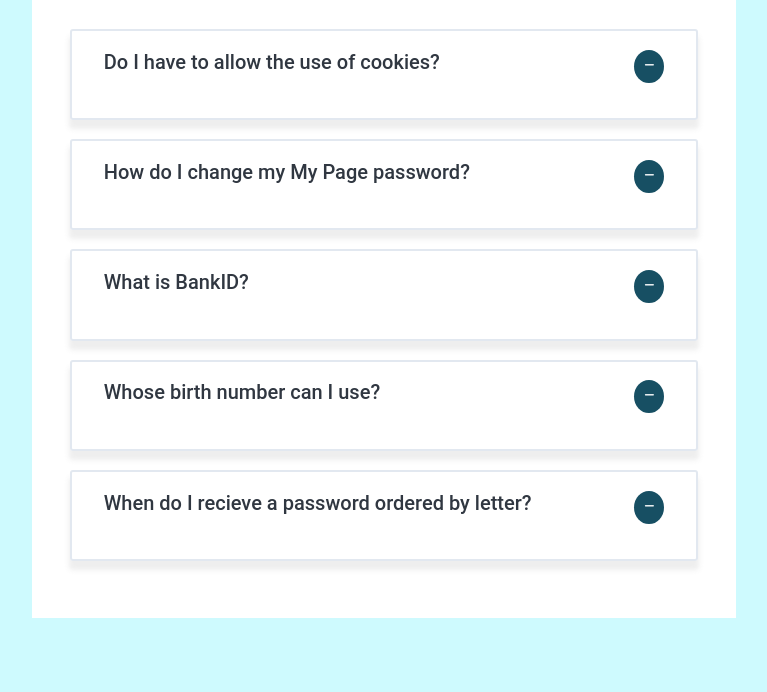
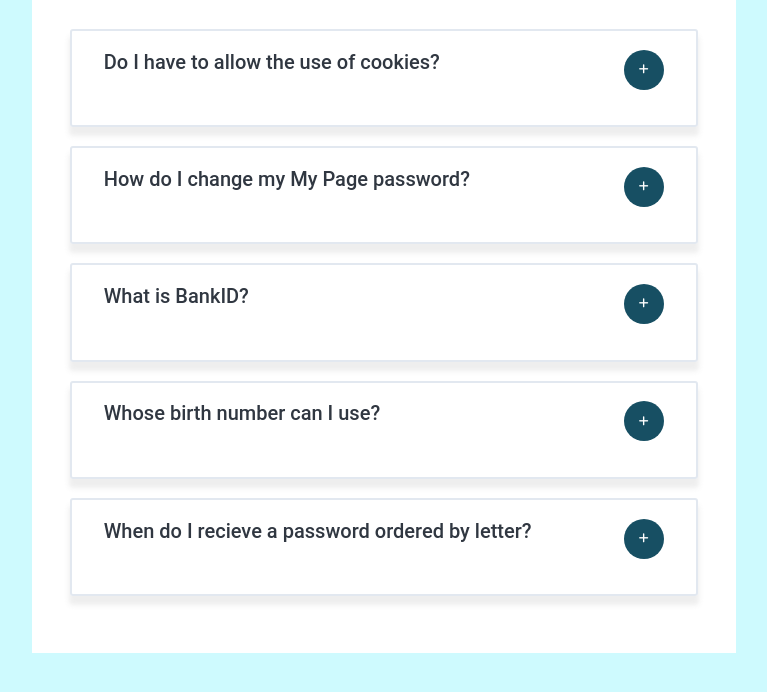
Before and after one commit to bree256/QuestionsApp, a plain HTML site: page index.html in a window 1280 px wide. Shown: the part 162-854 px from the top of the page, without its empty margins (256-1023 px from the left). Drawn offline with Linux system fonts and the light colour scheme.

Commit message:
fixed button sizing

```diff
--- a/index.html
+++ b/index.html
@@ -17,8 +17,8 @@
         <div class="question-answer">
           <div class="question">
             <p>Do I have to allow the use of cookies?</p>
-            <i class="fa-solid fa-minus display-minus"></i>
-            <i class="fa-solid fa-plus display-plus hide"></i>
+            <i class="fa-solid fa-minus display-minus hide"></i>
+            <i class="fa-solid fa-plus display-plus"></i>
           </div>
           <div class="answer">
             <p>
@@ -31,8 +31,8 @@
         <div class="question-answer">
           <div class="question">
             <p>How do I change my My Page password?</p>
-            <i class="fa-solid fa-minus display-minus"></i>
-            <i class="fa-solid fa-plus display-plus hide"></i>
+            <i class="fa-solid fa-minus display-minus hide"></i>
+            <i class="fa-solid fa-plus display-plus"></i>
           </div>
           <div class="answer">
             <p>
@@ -45,8 +45,8 @@
         <div class="question-answer">
           <div class="question">
             <p>What is BankID?</p>
-            <i class="fa-solid fa-minus display-minus"></i>
-            <i class="fa-solid fa-plus display-plus hide"></i>
+            <i class="fa-solid fa-minus display-minus hide"></i>
+            <i class="fa-solid fa-plus display-plus"></i>
           </div>
           <div class="answer">
             <p>
@@ -59,8 +59,8 @@
         <div class="question-answer">
           <div class="question">
             <p>Whose birth number can I use?</p>
-            <i class="fa-solid fa-minus display-minus"></i>
-            <i class="fa-solid fa-plus display-plus hide"></i>
+            <i class="fa-solid fa-minus display-minus hide"></i>
+            <i class="fa-solid fa-plus display-plus"></i>
           </div>
           <div class="answer">
             <p>
@@ -74,8 +74,8 @@
         <div class="question-answer">
           <div class="question">
             <p>When do I recieve a password ordered by letter?</p>
-            <i class="fa-solid fa-minus display-minus"></i>
-            <i class="fa-solid fa-plus display-plus hide"></i>
+            <i class="fa-solid fa-minus display-minus hide"></i>
+            <i class="fa-solid fa-plus display-plus"></i>
           </div>
           <div class="answer">
             <p>
--- a/script.js
+++ b/script.js
@@ -1,5 +1,5 @@
-document.addEventListener("DOMContentLoaded", function () {
 const questionAnswers = document.querySelectorAll(".question-answer");
+const container = document.querySelector(".container");
 
 questionAnswers.forEach((questionAnswer) => {
   const question = questionAnswer.querySelector(".question");
@@ -7,13 +7,20 @@ document.addEventListener("DOMContentLoaded", function () {
   const iconPlus = questionAnswer.querySelector(".fa-plus");
   const iconMinus = questionAnswer.querySelector(".fa-minus");
 
-    question.addEventListener("click", function () {
+  question.addEventListener("click", clicked);
+  question.addEventListener("click", answerStyle);
+
+  function clicked() {
     answer.style.display =
       answer.style.display === "none" || answer.style.display === ""
         ? "block"
         : "none";
+
     iconPlus.classList.toggle("hide");
     iconMinus.classList.toggle("hide");
+  }
+
+  function answerStyle() {
+    answer.style.paddingBottom = "1rem";
+  }
 });
-  });
-});
--- a/style.css
+++ b/style.css
@@ -52,12 +52,9 @@ body {
   font-size: 0.7rem;
   cursor: pointer;
   background-color: #174f63;
-  padding: 5px;
-  height: 20px;
-  padding-bottom: 23px;
-  padding-left: 10px;
-  padding-right: 10px;
-  padding-top: 10px;
+  width: 2.5rem;
+  height: 2.5rem;
+  padding: 0.9rem;
   border-radius: 50%;
 }
 .fa-plus {
@@ -66,12 +63,9 @@ body {
   font-size: 0.7rem;
   cursor: pointer;
   background-color: #174f63;
-  padding: 5px;
-  height: 20px;
-  padding-bottom: 23px;
-  padding-left: 10px;
-  padding-right: 10px;
-  padding-top: 10px;
+  width: 2.5rem;
+  height: 2.5rem;
+  padding: 0.9rem;
   border-radius: 50%;
 }
 
```
Lines whose indentation alone changed are shown as unchanged.
